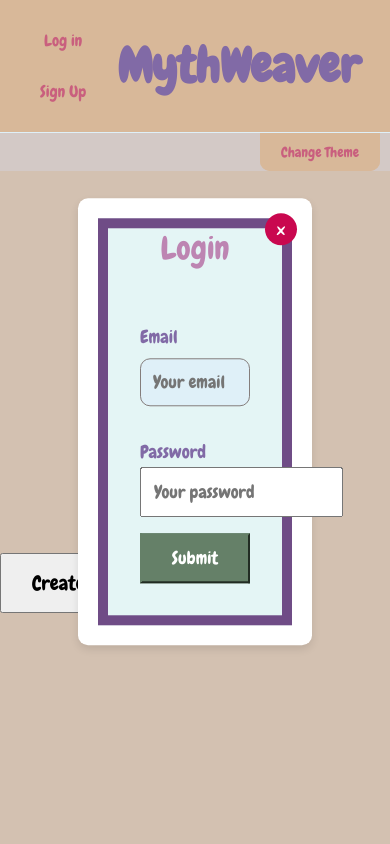
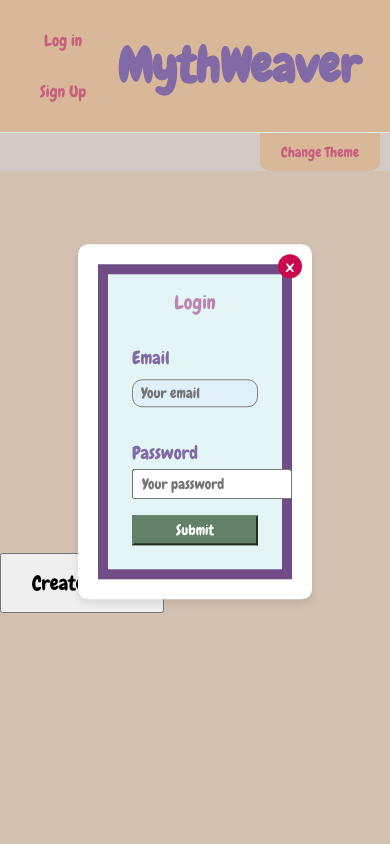
Before and after one commit to sara-hines/myth-weaver, a React (Vite) app in the folder client/: page /create-story in a window 390 px wide. Both pictures are taken after a click on the button "Log in". Shown: the top 844 px of the page. Built offline with nearby package versions, Linux system fonts and the light colour scheme.

Commit message:
started Respon for myth weaver

```diff
--- a/client/src/components/Header/Header.css
+++ b/client/src/components/Header/Header.css
@@ -205,3 +205,36 @@
   font-size: 1.1rem; /* Increase the font size of buttons */
   padding: 0.75rem 1.5rem; /* Increase padding for buttons */
 }
+
+/* Responsive Modals */
+@media (max-width: 768px) {
+  .modal-header-center .modal-title {
+    font-size: 1.5rem; /* Adjust the font size for smaller screens */
+  }
+
+  .modal-body-lg {
+    padding: 1rem; /* Adjust padding for smaller screens */
+  }
+
+  .modal-body-lg form .form-control,
+  .modal-body-lg form .btn {
+    font-size: 1rem; /* Adjust font size for smaller screens */
+    padding: 0.5rem 1rem; /* Adjust padding for smaller screens */
+  }
+}
+
+@media (max-width: 480px) {
+  .modal-header-center .modal-title {
+    font-size: 1.2rem; /* Further adjust the font size for very small screens */
+  }
+
+  .modal-body-lg {
+    padding: 0.5rem; /* Further adjust padding for very small screens */
+  }
+
+  .modal-body-lg form .form-control,
+  .modal-body-lg form .btn {
+    font-size: 0.9rem; /* Further adjust font size for very small screens */
+    padding: 0.25rem 0.5rem; /* Further adjust padding for very small screens */
+  }
+}
--- a/client/src/components/MythIndex/MythIndex.css
+++ b/client/src/components/MythIndex/MythIndex.css
@@ -1,7 +1,7 @@
 .mythweaver {
     text-align: center;
     background-color: var(--bg-color);
-    min-height: 100vh; /* Changed to min-height to ensure content fits */
+    min-height: 100vh; /* Ensures content fits */
 }
 
 .main-content {
@@ -9,6 +9,7 @@
     justify-content: center;
     align-items: center;
     min-height: calc(100vh - var(--header-height)); /* Adjust based on header height */
+    padding: 20px;
 }
 
 .story-grid {
@@ -22,7 +23,7 @@
     position: relative;
     overflow: hidden;
     border-radius: var(--border-radius);
-    width: 100%; /* Changed to 100% to fit the grid cell */
+    width: 100%; /* Fit the grid cell */
     height: 300px;
     font-size: 12px;
     cursor: pointer;
@@ -231,4 +232,38 @@
     .story-info .story-stars {
         font-size: 14px; /* Adjust font size for smaller screens */
     }
+
+    .modal-header-center .modal-title {
+        font-size: 1.2rem; /* Adjust font size for small screens */
+    }
+
+    .modal-body-lg {
+        padding: 0.5rem; /* Adjust padding for small screens */
+    }
+
+    .modal-body-lg form .form-control,
+    .modal-body-lg form .btn {
+        font-size: 0.9rem; /* Adjust font size for small screens */
+        padding: 0.25rem 0.5rem; /* Adjust padding for small screens */
+    }
+
+    .modal {
+        width: 95%; /* Adjust modal width for small screens */
+        margin: 0 auto; /* Center the modal */
+    }
+
+    .modal-content {
+        padding: 1rem; /* Adjust padding for modal content */
+    }
+
+    .modal-header-center .btn-close {
+        top: 10px; /* Adjust close button position */
+        right: 10px; /* Adjust close button position */
+        width: 1.5rem; /* Adjust close button size */
+        height: 1.5rem; /* Adjust close button size */
+    }
+
+    .modal-header-center .btn-close::before {
+        font-size: 1.5rem; /* Adjust close button font size */
+    }
 }
--- a/client/src/components/MythIndex/MythIndex.jsx
+++ b/client/src/components/MythIndex/MythIndex.jsx
@@ -1,14 +1,73 @@
+// import React from 'react';
+// import { useState } from 'react';
+// import { useQuery } from '@apollo/client';
+// import { GET_STORIES } from '../../utils/queries';
+// import { Link } from 'react-router-dom';
+// import './MythIndex.css';
+
+// const MythIndex = () => {
+//     // Apollo Client query to fetch stories
+//     const { loading, data, error } = useQuery(GET_STORIES);
+//     const stories = data?.stories || {};
+
+//     if (loading) {
+//         return <h2>LOADING...</h2>;
+//     }
+
+//     if (error) {
+//         return <h2>Error loading stories</h2>;
+//     }
+
+//     const renderStars = (averageRating) => {
+//         const stars = [];
+//         for (let i = 0; i < averageRating; i++) {
+//             stars.push(<span key={i}>★</span>);
+//         }
+//         return stars;
+//     };
+
+//     return (
+//         <div className="mythweaver">
+//             <main className="main-content">
+//                 <div className="story-grid">
+//                     {stories.map((story, index) => (
+//                         <Link to={`/story-index/${story._id}`} key={story._id}>
+//                             <div className={`story-container story story-${index + 1} heartbeat`}>
+//                                 <p className='story-title'>{story.title}</p>
+//                                 <p className='story-author'>Created by {story.author}</p>
+//                                 <p className='story-description'>{story.description}</p>
+//                                 <div className='story-image-wrapper'>
+//                                     <img className='story-image' src={story.imageUrl} alt={story.title} />
+//                                 </div>
+//                                 {story.reviews?.length === 0 || !story?.reviews ? (
+//                                     <p>No ratings yet!</p>
+//                                 ) : (
+//                                     <>
+//                                         {renderStars(story.averageRating)}
+//                                         <p>Rated {story.averageRating} stars on average by {story.ratingsCount} people.</p>
+//                                     </>
+//                                 )}
+//                             </div>
+//                         </Link>
+//                     ))}
+//                 </div>
+//             </main>
+//         </div>
+//     );
+// }
+
+// export default MythIndex;
+
+
 import React from 'react';
-import { useState } from 'react';
 import { useQuery } from '@apollo/client';
 import { GET_STORIES } from '../../utils/queries';
 import { Link } from 'react-router-dom';
 import './MythIndex.css';
 
 const MythIndex = () => {
-    // Apollo Client query to fetch stories
     const { loading, data, error } = useQuery(GET_STORIES);
-    const stories = data?.stories || {};
+    const stories = data?.stories || [];
 
     if (loading) {
         return <h2>LOADING...</h2>;
@@ -54,6 +113,6 @@ const MythIndex = () => {
             </main>
         </div>
     );
-}
+};
 
 export default MythIndex;
```
